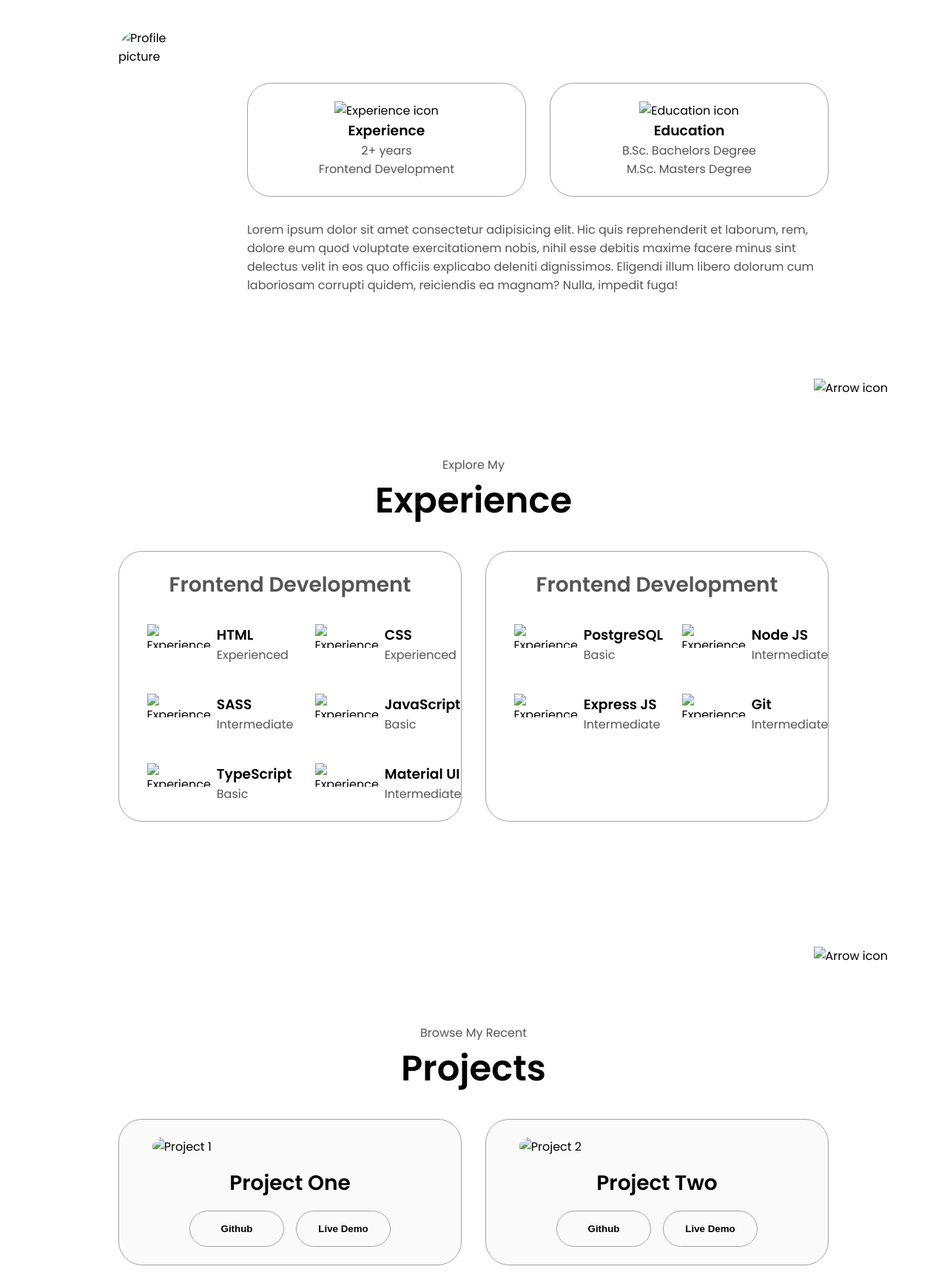
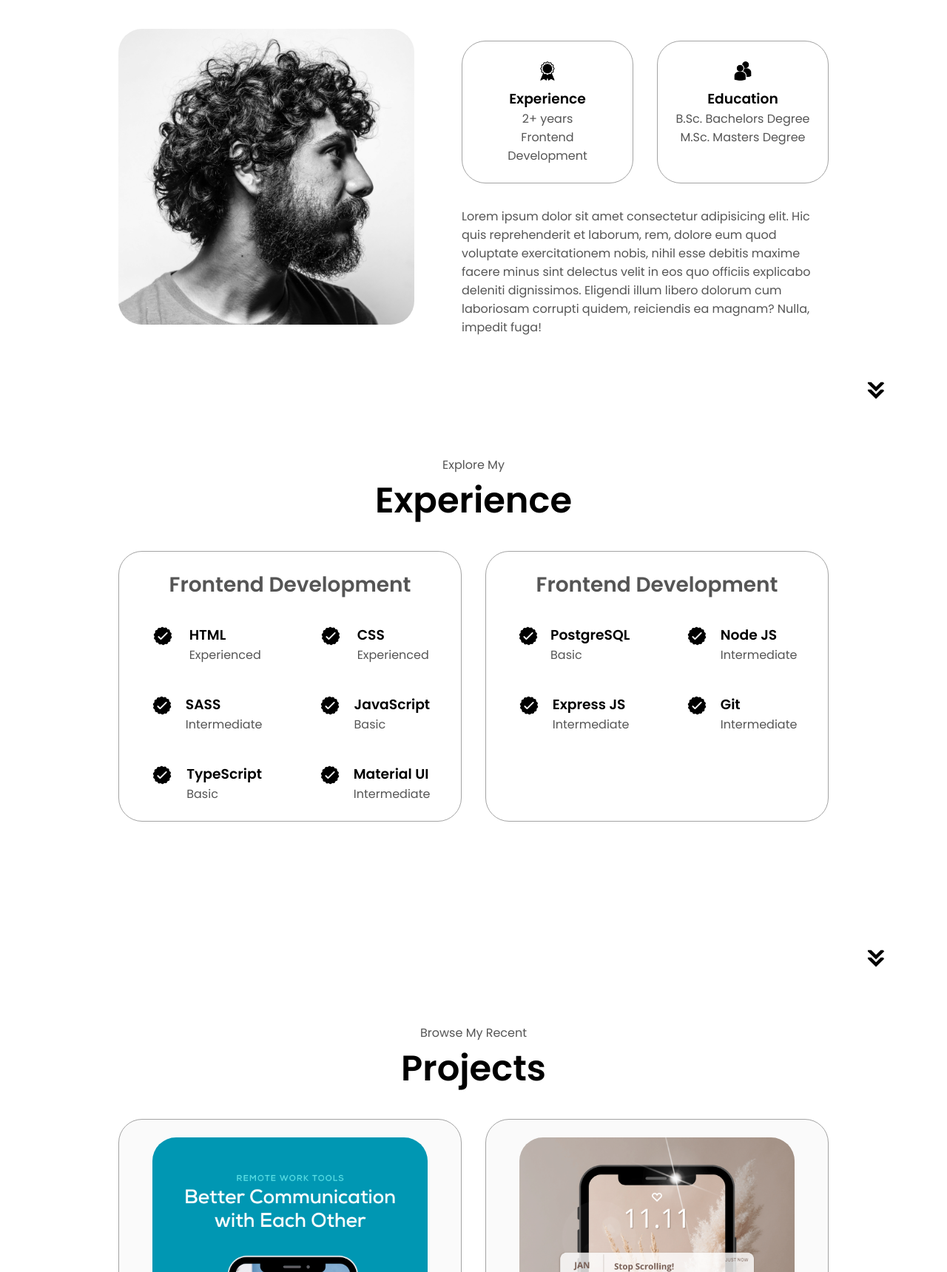
Before and after one commit to shubhamjha935/shubhamportfolio, a plain HTML site: page index.html in a window 1280 px wide. Shown: the part 1080-2800 px from the top of the page at 74% size. Drawn offline with Linux system fonts and the light colour scheme; a script that the page names is missing.

Commit message:
Update index.html
fix some location

```diff
--- a/index.html
+++ b/index.html
@@ -38,7 +38,7 @@
     </nav>
     <section id="profile">
       <div class="section__pic-container">
-        <img src="./assets/1670341136555.PNG" alt="John Doe profile picture" />
+        <img src="./1670341136555.PNG" alt="John Doe profile picture" />
       </div>
       <div class="section__text">
         <p class="section__text__p1">Hello, I'm</p>
@@ -47,7 +47,7 @@
         <div class="btn-container">
           <button
             class="btn btn-color-2"
-            onclick="window.open('./assets/resume-example.pdf')"
+            onclick="window.open('./resume-example.pdf')"
           >
             Download CV
           </button>
@@ -57,13 +57,13 @@
         </div>
         <div id="socials-container">
           <img
-            src="./assets/linkedin.png"
+            src="./linkedin.png"
             alt="My LinkedIn profile"
             class="icon"
             onclick="location.href='https://linkedin.com/'"
           />
           <img
-            src="./assets/github.png"
+            src="./github.png"
             alt="My Github profile"
             class="icon"
             onclick="location.href='https://github.com/'"
@@ -77,7 +77,7 @@
       <div class="section-container">
         <div class="section__pic-container">
           <img
-            src="./assets/about-pic.png"
+            src="./about-pic.png"
             alt="Profile picture"
             class="about-pic"
           />
@@ -86,7 +86,7 @@
           <div class="about-containers">
             <div class="details-container">
               <img
-                src="./assets/experience.png"
+                src="./experience.png"
                 alt="Experience icon"
                 class="icon"
               />
@@ -95,7 +95,7 @@
             </div>
             <div class="details-container">
               <img
-                src="./assets/education.png"
+                src="./education.png"
                 alt="Education icon"
                 class="icon"
               />
@@ -116,7 +116,7 @@
         </div>
       </div>
       <img
-        src="./assets/arrow.png"
+        src="./arrow.png"
         alt="Arrow icon"
         class="icon arrow"
         onclick="location.href='./#experience'"
@@ -132,7 +132,7 @@
             <div class="article-container">
               <article>
                 <img
-                  src="./assets/checkmark.png"
+                  src="./checkmark.png"
                   alt="Experience icon"
                   class="icon"
                 />
@@ -143,7 +143,7 @@
               </article>
               <article>
                 <img
-                  src="./assets/checkmark.png"
+                  src="./checkmark.png"
                   alt="Experience icon"
                   class="icon"
                 />
@@ -154,7 +154,7 @@
               </article>
               <article>
                 <img
-                  src="./assets/checkmark.png"
+                  src="./checkmark.png"
                   alt="Experience icon"
                   class="icon"
                 />
@@ -165,7 +165,7 @@
               </article>
               <article>
                 <img
-                  src="./assets/checkmark.png"
+                  src="./checkmark.png"
                   alt="Experience icon"
                   class="icon"
                 />
@@ -176,7 +176,7 @@
               </article>
               <article>
                 <img
-                  src="./assets/checkmark.png"
+                  src="./checkmark.png"
                   alt="Experience icon"
                   class="icon"
                 />
@@ -187,7 +187,7 @@
               </article>
               <article>
                 <img
-                  src="./assets/checkmark.png"
+                  src="./checkmark.png"
                   alt="Experience icon"
                   class="icon"
                 />
@@ -203,7 +203,7 @@
             <div class="article-container">
               <article>
                 <img
-                  src="./assets/checkmark.png"
+                  src="./checkmark.png"
                   alt="Experience icon"
                   class="icon"
                 />
@@ -214,7 +214,7 @@
               </article>
               <article>
                 <img
-                  src="./assets/checkmark.png"
+                  src="./checkmark.png"
                   alt="Experience icon"
                   class="icon"
                 />
@@ -225,7 +225,7 @@
               </article>
               <article>
                 <img
-                  src="./assets/checkmark.png"
+                  src="./checkmark.png"
                   alt="Experience icon"
                   class="icon"
                 />
@@ -236,7 +236,7 @@
               </article>
               <article>
                 <img
-                  src="./assets/checkmark.png"
+                  src="./checkmark.png"
                   alt="Experience icon"
                   class="icon"
                 />
@@ -250,7 +250,7 @@
         </div>
       </div>
       <img
-        src="./assets/arrow.png"
+        src="./arrow.png"
         alt="Arrow icon"
         class="icon arrow"
         onclick="location.href='./#projects'"
@@ -264,7 +264,7 @@
           <div class="details-container color-container">
             <div class="article-container">
               <img
-                src="./assets/project-1.png"
+                src="./project-1.png"
                 alt="Project 1"
                 class="project-img"
               />
@@ -288,7 +288,7 @@
           <div class="details-container color-container">
             <div class="article-container">
               <img
-                src="./assets/project-2.png"
+                src="./project-2.png"
                 alt="Project 2"
                 class="project-img"
               />
@@ -312,7 +312,7 @@
           <div class="details-container color-container">
             <div class="article-container">
               <img
-                src="./assets/project-3.png"
+                src="./project-3.png"
                 alt="Project 3"
                 class="project-img"
               />
@@ -336,7 +336,7 @@
         </div>
       </div>
       <img
-        src="./assets/arrow.png"
+        src="./arrow.png"
         alt="Arrow icon"
         class="icon arrow"
         onclick="location.href='./#contact'"
@@ -348,7 +348,7 @@
       <div class="contact-info-upper-container">
         <div class="contact-info-container">
           <img
-            src="./assets/email.png"
+            src="./email.png"
             alt="Email icon"
             class="icon contact-icon email-icon"
           />
@@ -356,7 +356,7 @@
         </div>
         <div class="contact-info-container">
           <img
-            src="./assets/linkedin.png"
+            src="./linkedin.png"
             alt="LinkedIn icon"
             class="icon contact-icon"
           />
```
